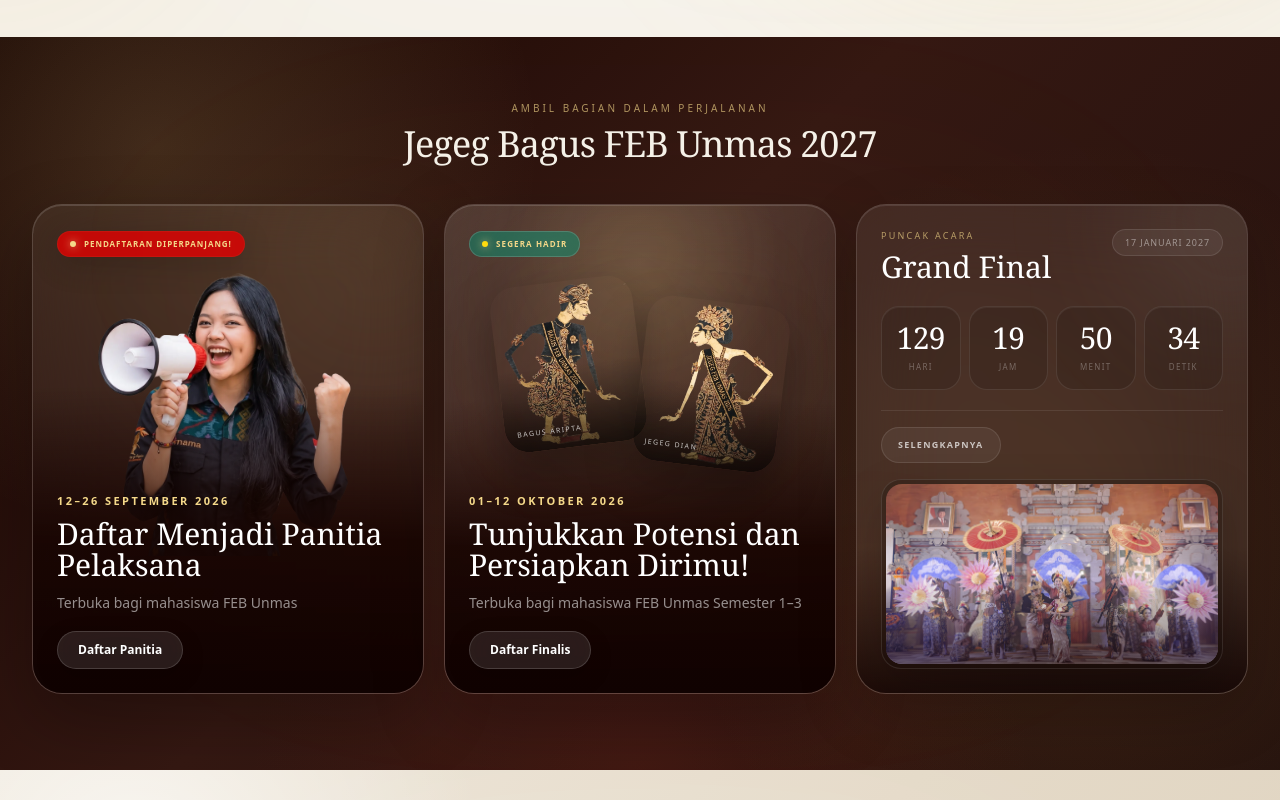
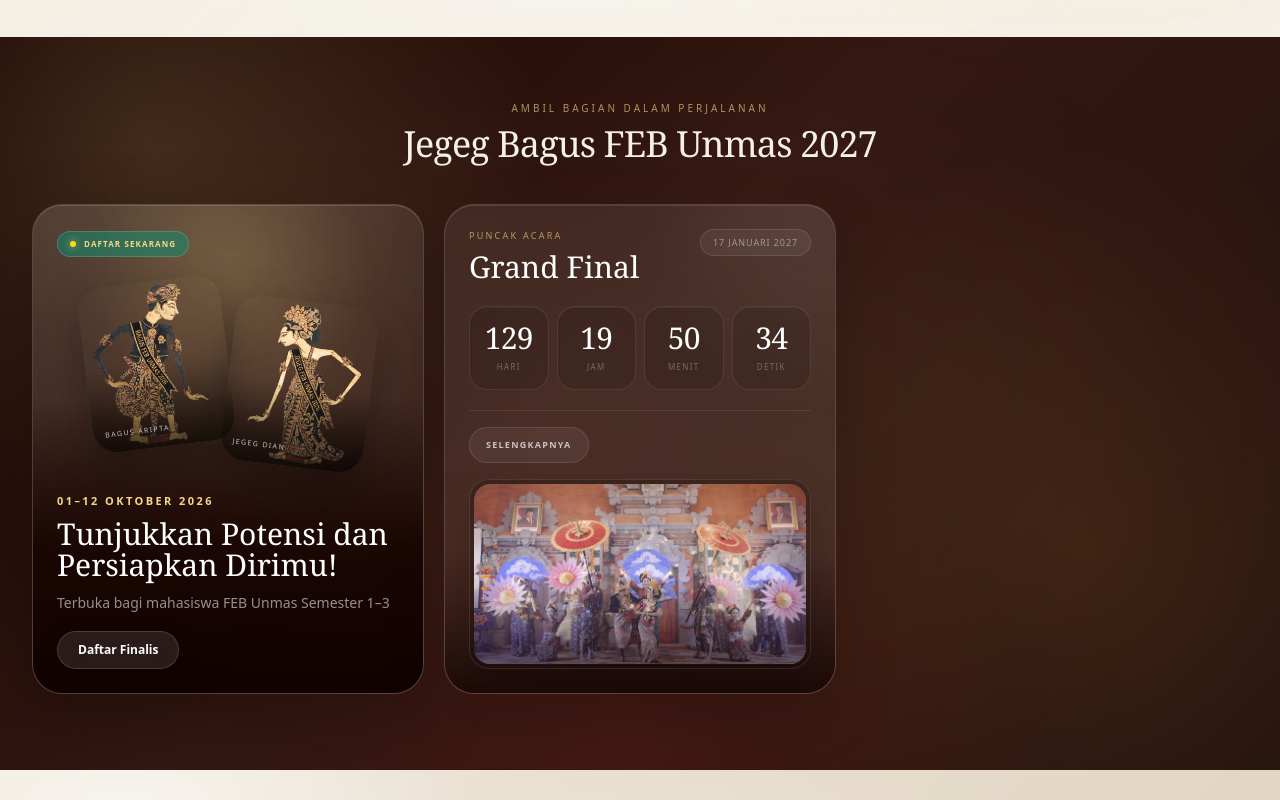
Before and after one commit to adwe336/sejebagfebunmas, a Next.js app: page / in a window 1280 px wide. Shown: the part 700-1500 px from the top of the page. Built offline with nearby package versions, Linux system fonts and the light colour scheme.

Commit message:
update web panitia

```diff
--- a/app/pendaftaran-finalis/page.tsx
+++ b/app/pendaftaran-finalis/page.tsx
@@ -607,7 +607,7 @@
         {/* PAGE 04 — SELEKSI */}
         {/* ======================================================= */}
 
-        <section className="h-full min-w-full snap-start bg-[#1A0300] px-5 pb-6 text-white sm:px-8 sm:pb-8">
+        <section className="h-full min-w-full snap-start bg-[#471D09] px-5 pb-6 text-white sm:px-8 sm:pb-8">
           <div className="mx-auto flex h-full max-w-7xl items-center">
             <div className="w-full">
               <div className="mb-3.5 sm:mb-5">
@@ -731,7 +731,7 @@
         {/* PAGE 05 — LARANGAN */}
         {/* ======================================================= */}
 
-        <section className="h-full min-w-full snap-start bg-[#170401] px-5 pb-6 text-white sm:px-8 sm:pb-8">
+        <section className="h-full min-w-full snap-start bg-[#471D09] px-5 pb-6 text-white sm:px-8 sm:pb-8">
           <div className="mx-auto flex h-full max-w-7xl items-center">
             <div className="w-full">
               <div className="grid items-center gap-5 lg:grid-cols-[0.7fr_1.3fr] lg:gap-8">
--- a/components/home/Registration.tsx
+++ b/components/home/Registration.tsx
@@ -72,16 +72,6 @@
             className="no-scrollbar -mx-5 flex snap-x snap-mandatory gap-4 overflow-x-auto px-5 pb-3 scroll-smooth sm:mx-0 sm:px-0 md:grid md:grid-cols-3 md:gap-5 md:overflow-visible"
           >
 
-            <RegistrationCard
-              badge="Pendaftaran diperpanjang!"
-              title="Daftar Menjadi Panitia Pelaksana"
-              date="12–26 September 2026"
-              image="/Purnama.webp"
-              buttonText="Daftar Panitia"
-              href={PANITIA_FORM_URL}
-              description="Terbuka bagi mahasiswa FEB Unmas"
-            />
-
             <FinalistCard />
 
             <CountdownCard
--- a/components/layout/Navbar.tsx
+++ b/components/layout/Navbar.tsx
@@ -137,7 +137,7 @@
           {/* DAFTAR SEKARANG */}
 
           <Link
-            href="/#registration"
+            href="/pendaftaran-finalis"
             onClick={() => setMenuOpen(false)}
             className="hidden rounded-full bg-[#170401] px-4 py-2 text-[10px] font-semibold uppercase tracking-wider text-white shadow-sm transition-all duration-500 hover:-translate-y-0.5 hover:bg-[#f5b446] hover:text-[#170401] sm:block"
           >
@@ -266,8 +266,7 @@
           {/* DAFTAR SEKARANG */}
 
           <Link
-            href="/#registration"
-            onClick={() => setMenuOpen(false)}
+            href="/pendaftaran-finalis"
             className="flex items-center justify-center rounded-[18px] bg-[#2a1616]/90 px-5 py-3.5 text-[10px] font-semibold uppercase tracking-[0.16em] text-white"
           >
             Daftar Sekarang
--- a/components/ui/FinalistCard.tsx
+++ b/components/ui/FinalistCard.tsx
@@ -21,7 +21,7 @@
             <span className="mr-2 h-1.5 w-1.5 rounded-full bg-[#FFDC0F] shadow-[0_0_8px_rgba(245,217,138,0.8)]" />
 
             <p className="text-[7px] font-semibold uppercase tracking-[0.14em] text-[#f5d98a] sm:text-[8px]">
-              SEGERA HADIR
+              DAFTAR SEKARANG
             </p>
 
           </div>
```
